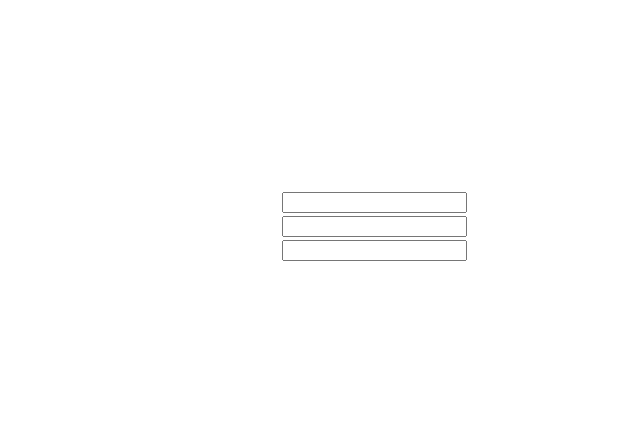
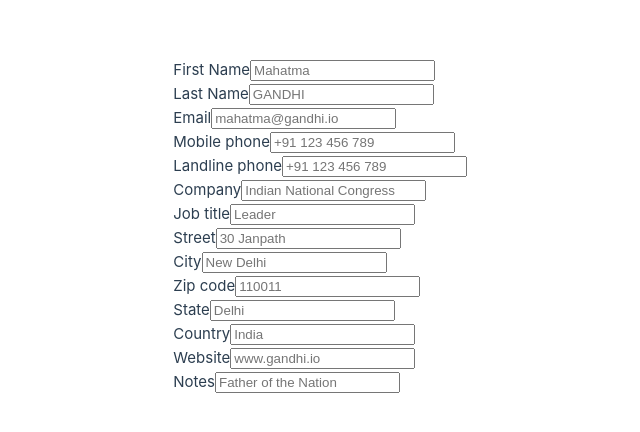
Before and after one commit to ismailnguyen/contact-qrcode, a Vue app: page / in a window 1280 px wide. Shown: the part 174-606 px from the top of the page, without its empty margins (173-813 px from the left). Built offline with nearby package versions, Linux system fonts and the light colour scheme.

Commit message:
add a vcard component with all its fields

```diff
--- a/src/components/VCard.vue
+++ b/src/components/VCard.vue
@@ -1,10 +1,63 @@
 <script setup>
-    defineProps({
-        fields: {
-            type: Array,
-            required: true
+    import { ref } from 'vue';
+    const fields = ref([
+        {
+          label: 'First Name',
+          placeholder: 'Mahatma',
+        },
+        {
+          label: 'Last Name',
+          placeholder: 'GANDHI',
+        },
+        {
+          label: 'Email',
+          placeholder: 'mahatma@gandhi.io',
+        },
+        {
+          label: 'Mobile phone',
+          placeholder: '+91 123 456 789',
+        },
+        {
+          label: 'Landline phone',
+          placeholder: '+91 123 456 789',
+        },
+        {
+          label: 'Company',
+          placeholder: 'Indian National Congress',
+        },
+        {
+          label: 'Job title',
+          placeholder: 'Leader'
+        },
+        {
+          label: 'Street',
+          placeholder: '30 Janpath',
+        },
+        {
+          label: 'City',
+          placeholder: 'New Delhi',
+        },
+        {
+          label: 'Zip code',
+          placeholder: '110011',
+        },
+        {
+          label: 'State',
+          placeholder: 'Delhi',
+        },
+        {
+          label: 'Country',
+          placeholder: 'India',
+        },
+        {
+          label: 'Website',
+          placeholder: 'www.gandhi.io',
+        },
+        {
+          label: 'Notes',
+          placeholder: 'Father of the Nation',
         }
-    })
+    ]);
 </script>
 
 <script>
--- a/src/router/index.js
+++ b/src/router/index.js
@@ -8,10 +8,8 @@ const router = createRouter({
       path: '/',
       name: 'home',
       component: HomeView,
-      props: { vcardFields: ['dd', 'Lastname', 'Email'] },
-    },
-
-  ],
+    }
+  ]
 })
 
 export default router
```
Also changed, not shown: 2 other files (tests, documents, lock files or other folders).
